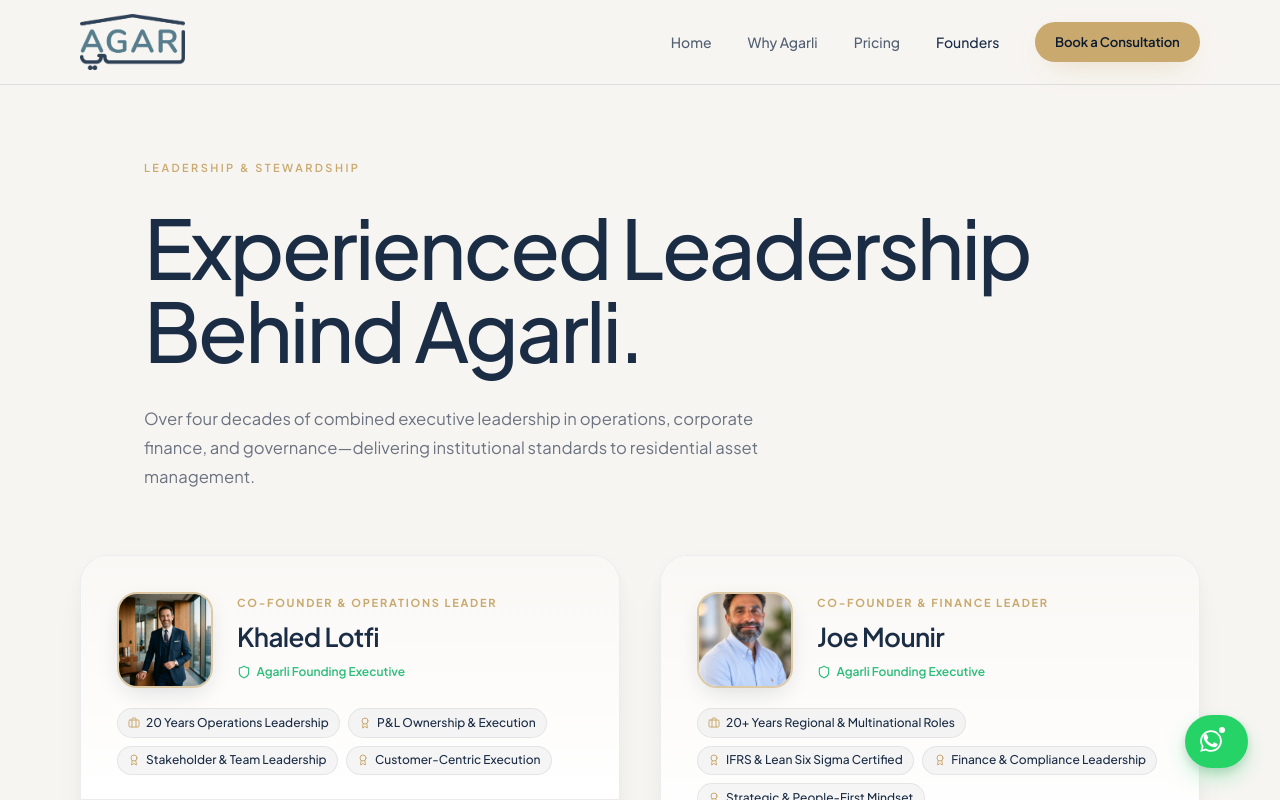
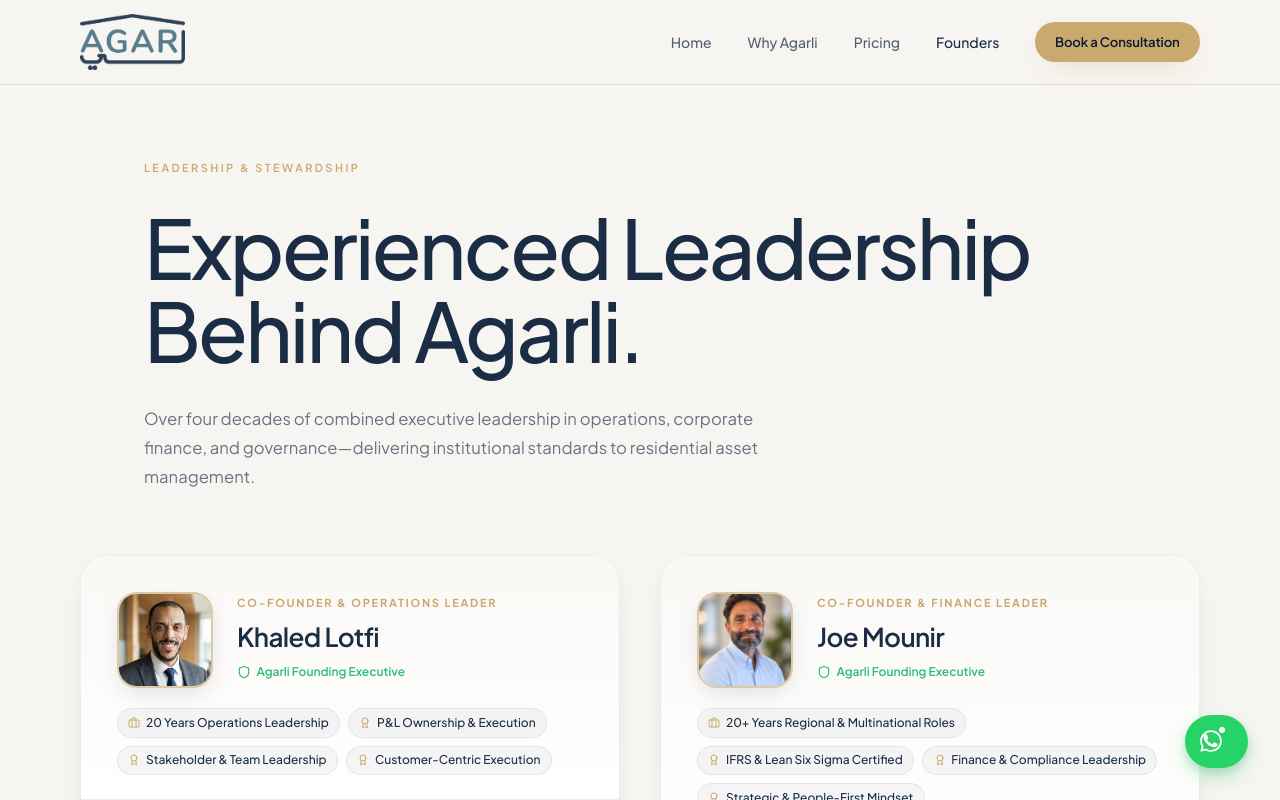
Before and after one commit to dotstorydot-gif/agarli-web, a Next.js app: page /founders in a window 1280 px wide. Shown: the top 800 px of the page. Built offline with nearby package versions, Linux system fonts and the light colour scheme.

Commit message:
feat: update Khaled Lotfi founder photo with real profile portrait and perfect face framing

```diff
--- a/components/founders/FoundersGrid.tsx
+++ b/components/founders/FoundersGrid.tsx
@@ -95,6 +95,7 @@ export default function FoundersGrid({ founders }: Props) {
                           width: '100%',
                           height: '100%',
                           objectFit: 'cover',
+                          objectPosition: 'center 15%',
                           display: 'block',
                         }}
                       />
```
Also changed, not shown: public/images/founders/khaled-lotfi.jpg.
